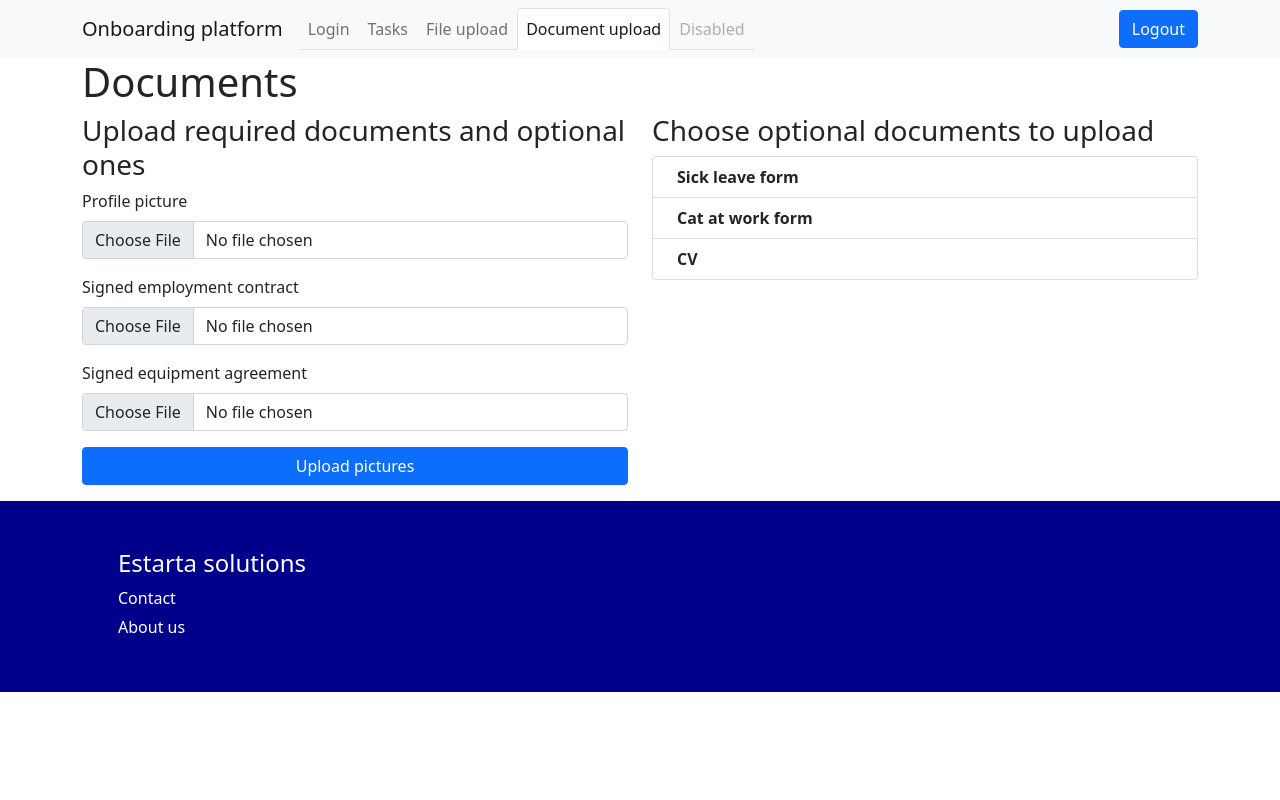
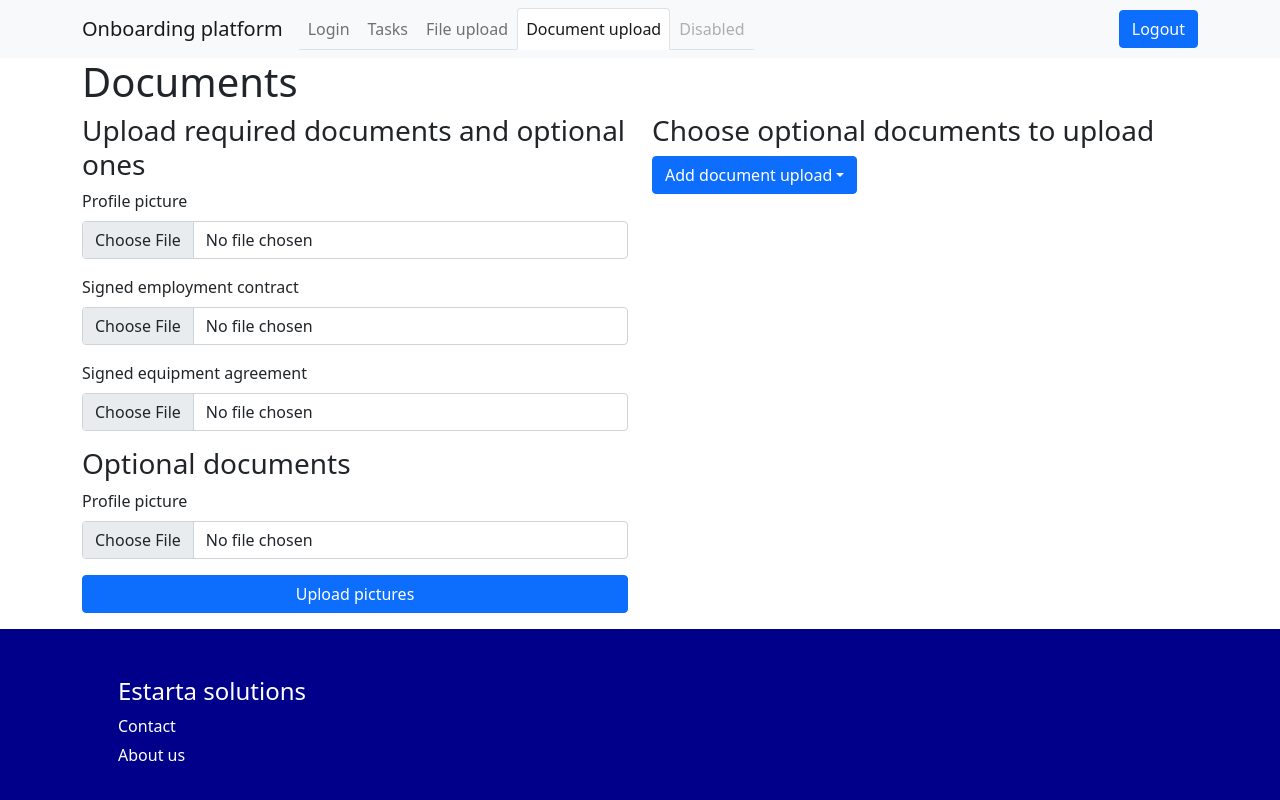
Before and after one commit to tonivuc/demoproject, a React (Create React App) app in the folder frontend/: page /documents-upload in a window 1280 px wide. Shown: the top 800 px of the page. Built offline with nearby package versions, Linux system fonts and the light colour scheme.

Commit message:
Can display optional documents inputs

```diff
--- /dev/null
+++ b/frontend/src/components/documentPicker.jsx
@@ -0,0 +1,27 @@
+import { Dropdown, ListGroup } from "react-bootstrap";
+import AddDocumentListItem from "./old/addDocumentListItem";
+
+const DocumentPicker = (props) => {
+  const { documentTypes } = props;
+  return (
+    <Dropdown>
+      <Dropdown.Toggle id="dropdown-basic">Add document upload</Dropdown.Toggle>
+
+      <Dropdown.Menu>
+        {documentTypes.map((docuType) => {
+          return (
+            <Dropdown.Item
+              onClick={() => {
+                console.log(docuType);
+              }}
+            >
+              {docuType}
+            </Dropdown.Item>
+          );
+        })}
+      </Dropdown.Menu>
+    </Dropdown>
+  );
+};
+
+export default DocumentPicker;
--- a/frontend/src/components/documentTypesList.jsx
+++ /dev/null
@@ -1,15 +0,0 @@
-import { ListGroup } from "react-bootstrap";
-import AddDocumentListItem from "./addDocumentListItem";
-
-const DocumentTypesList = (props) => {
-  const { documentTypes } = props;
-  return (
-    <ListGroup>
-      {documentTypes.map((docuType) => {
-        return <AddDocumentListItem documentTitle={docuType} />;
-      })}
-    </ListGroup>
-  );
-};
-
-export default DocumentTypesList;
--- a/frontend/src/components/dynamicFileUploadForm.jsx
+++ b/frontend/src/components/dynamicFileUploadForm.jsx
@@ -4,8 +4,10 @@ import FileUploadInput from "./fileUploadInput";
 import { uploadFiles } from "../api/files";
 import uniqid from "uniqid";
 
-const DynamicFileUploadForm = () => {
-  const [inputPrompts, setInputPrompts] = useState([
+const DynamicFileUploadForm = (props) => {
+  const { optionalInputsProps } = props;
+
+  const [inputProps, setInputProps] = useState([
     { prompt: "Profile picture", required: true },
     { prompt: "Signed employment contract", required: true },
     { prompt: "Signed equipment agreement", required: true },
@@ -43,17 +45,23 @@ const DynamicFileUploadForm = () => {
     return URL.createObjectURL(file);
   };
 
+  const FileUploadInputs = ({ inputPrompts: inputProps }) => {
+    return inputProps.map((inputProp, index) => (
+      <FileUploadInput
+        required={inputProp.required}
+        prompt={inputProp.prompt}
+        inputNr={index}
+        onSelectedFileChange={updateSelectedFile}
+      />
+    ));
+  };
+
   return (
     <Form>
       <Stack>
-        {inputPrompts.map((inputPrompt, index) => (
-          <FileUploadInput
-            required={inputPrompt.required}
-            prompt={inputPrompt.prompt}
-            inputNr={index}
-            onSelectedFileChange={updateSelectedFile}
-          />
-        ))}
+        <FileUploadInputs inputPrompts={inputProps} />
+        {optionalInputsProps?.length ? <h3>Optional documents</h3> : null}
+        <FileUploadInputs inputPrompts={optionalInputsProps} />
         <Button onClick={onFileUpload}>Upload pictures</Button>
         {uploadedFiles.map((uploadedFile) => {
           return (
--- a/frontend/src/pages/documents.jsx
+++ b/frontend/src/pages/documents.jsx
@@ -1,19 +1,27 @@
+import { useState } from "react";
 import { Col, Row } from "react-bootstrap";
-import DocumentTypesList from "../components/documentTypesList";
+import DocumentPicker from "../components/documentPicker";
 import DynamicFileUploadForm from "../components/dynamicFileUploadForm";
 
 function DocumentsPage() {
   const optionalDocuments = ["Sick leave form", "Cat at work form", "CV"];
+
+  const [optionalInputsProps, setOptionalInputsProps] = useState([
+    { prompt: "Profile picture", required: false },
+  ]);
+
   return (
     <>
       <Row>
         <Col sm={6}>
           <h3>Upload required documents and optional ones</h3>
-          <DynamicFileUploadForm></DynamicFileUploadForm>
+          <DynamicFileUploadForm
+            optionalInputsProps={optionalInputsProps}
+          ></DynamicFileUploadForm>
         </Col>
         <Col sm={6}>
           <h3>Choose optional documents to upload</h3>
-          <DocumentTypesList documentTypes={optionalDocuments} />
+          <DocumentPicker documentTypes={optionalDocuments} />
         </Col>
       </Row>
     </>
```
Also changed, not shown: frontend/src/components/old/addDocumentListItem.jsx (renamed from frontend/src/components/addDocumentListItem.jsx).
